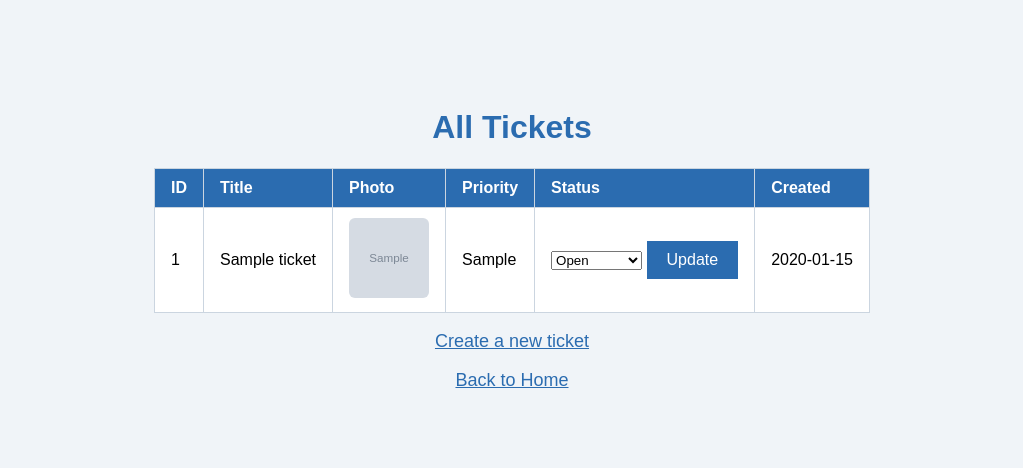
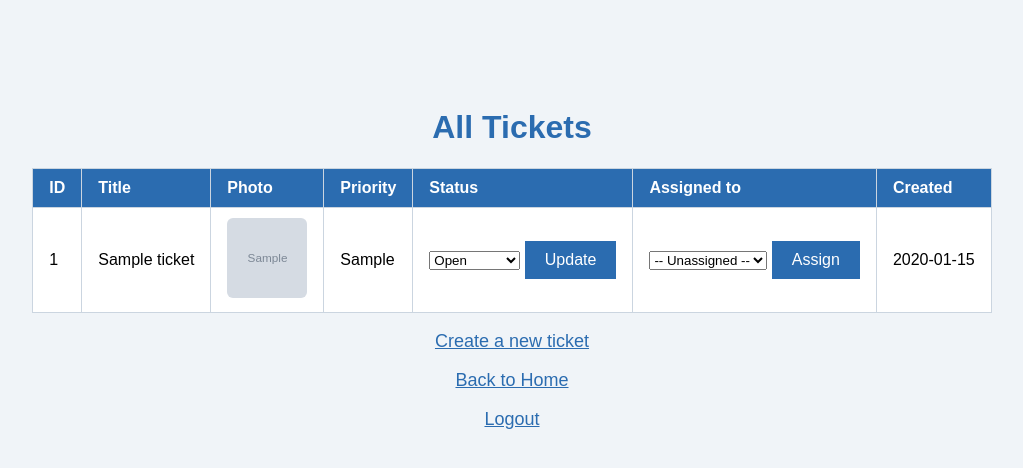
Before and after one commit to sakethavekshahospitalcom-tech/Ram, a Flask app: page /tickets in a window 1280 px wide. Shown: the top 468 px of the page, without its empty margins (128-1151 px from the left). Run offline with Flask 3, Linux system fonts and the light colour scheme; the visitor is signed in with stand-in values (Sample User, id 1); tables that the repository leaves empty hold one stand-in row (values such as "Sample post"); grey boxes marked "Sample" are stand-in pictures; some libraries are stand-ins or nearby versions.

Commit message:
Added ticket assignment

```diff
--- a/app.py
+++ b/app.py
@@ -48,6 +48,10 @@ def init_db():
     """)
     try:
         conn.execute("ALTER TABLE tickets ADD COLUMN image TEXT")
+    except sqlite3.OperationalError:
+        pass
+    try:
+        conn.execute("ALTER TABLE tickets ADD COLUMN assigned_to INTEGER")
     except sqlite3.OperationalError:
         pass
     conn.commit()
@@ -127,9 +131,22 @@ def tickets():
     if "user_id" not in session:
         return redirect("/login")
     conn = get_db()
-    rows = conn.execute("SELECT * FROM tickets ORDER BY id DESC").fetchall()
+    if session.get("role") == "Admin":
+        rows = conn.execute(
+            "SELECT t.*, u.username AS assignee FROM tickets t "
+            "LEFT JOIN users u ON t.assigned_to = u.id ORDER BY t.id DESC"
+        ).fetchall()
+        staff = conn.execute("SELECT id, username FROM users WHERE role = 'Staff'").fetchall()
+    else:
+        rows = conn.execute(
+            "SELECT t.*, u.username AS assignee FROM tickets t "
+            "LEFT JOIN users u ON t.assigned_to = u.id "
+            "WHERE t.assigned_to = ? ORDER BY t.id DESC",
+            (session["user_id"],),
+        ).fetchall()
+        staff = []
     conn.close()
-    return render_template("tickets.html", rows=rows)
+    return render_template("tickets.html", rows=rows, staff=staff)
 
 
 @app.route("/tickets/<int:ticket_id>/status", methods=["POST"])
@@ -142,6 +159,22 @@ def update_status(ticket_id):
         conn.execute("UPDATE tickets SET status = ? WHERE id = ?", (new_status, ticket_id))
         conn.commit()
         conn.close()
+    socketio.emit("tickets_changed")
+    return redirect("/tickets")
+
+
+@app.route("/tickets/<int:ticket_id>/assign", methods=["POST"])
+def assign_ticket(ticket_id):
+    if session.get("role") != "Admin":
+        return "Only Admin can assign tickets.", 403
+    user_id = request.form.get("assigned_to")
+    conn = get_db()
+    if user_id:
+        conn.execute("UPDATE tickets SET assigned_to = ? WHERE id = ?", (int(user_id), ticket_id))
+    else:
+        conn.execute("UPDATE tickets SET assigned_to = NULL WHERE id = ?", (ticket_id,))
+    conn.commit()
+    conn.close()
     socketio.emit("tickets_changed")
     return redirect("/tickets")
 
--- a/templates/tickets.html
+++ b/templates/tickets.html
@@ -32,6 +32,7 @@
                 <th>Photo</th>
                 <th>Priority</th>
                 <th>Status</th>
+                <th>Assigned to</th>
                 <th>Created</th>
             </tr>
             {% for t in rows %}
@@ -49,6 +50,7 @@
                 </td>
                 <td>{{ t["priority"] }}</td>
                 <td>
+                    {% if session.get("role") == "Admin" %}
                         <form method="POST" action="/tickets/{{ t['id'] }}/status">
                             <select name="status">
                                 <option value="Open" {% if t["status"] == "Open" %}selected{% endif %}>Open</option>
@@ -57,7 +59,26 @@
                             </select>
                             <button type="submit">Update</button>
                         </form>
-                </td>                <td>{{ t["created_at"] }}</td>
+                    {% else %}
+                        {{ t["status"] }}
+                    {% endif %}
+                </td>
+                <td>
+                    {% if session.get("role") == "Admin" %}
+                        <form method="POST" action="/tickets/{{ t['id'] }}/assign">
+                            <select name="assigned_to">
+                                <option value="">-- Unassigned --</option>
+                                {% for s in staff %}
+                                    <option value="{{ s['id'] }}" {% if t["assigned_to"] == s["id"] %}selected{% endif %}>{{ s["username"] }}</option>
+                                {% endfor %}
+                            </select>
+                            <button type="submit">Assign</button>
+                        </form>
+                    {% else %}
+                        {{ t["assignee"] or "-" }}
+                    {% endif %}
+                </td>
+                <td>{{ t["created_at"] }}</td>
             </tr>
             {% endfor %}
         </table>
@@ -67,6 +88,8 @@
 
     <p><a href="/tickets/new">Create a new ticket</a></p>
     <p><a href="/">Back to Home</a></p>
+    <p><a href="/logout">Logout</a></p>
+
     <script>
         var socket = io();
         socket.on("tickets_changed", function () {
```
Also changed, not shown: uploads/953946910c174b558d47302f6eb8fb4f.jpg (added). Lines whose indentation alone changed are shown as unchanged.
